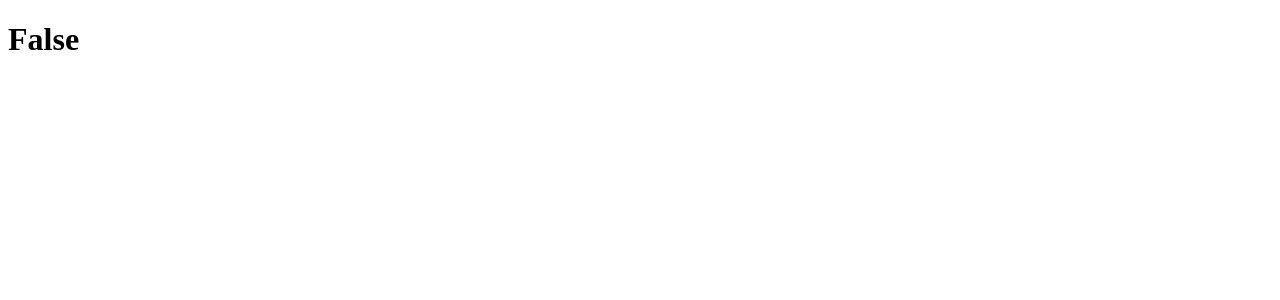
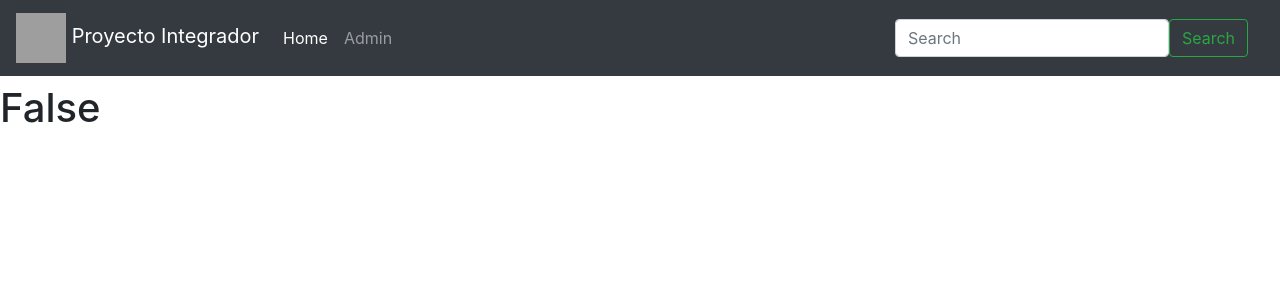
Before and after one commit to MaximoSav/Proyecto-Integrador-Django, a Django app: page / in a window 1280 px wide. Before the commit the part shown is almost empty. Shown: the top 300 px of the page. Run offline with Django 3.2, Linux system fonts and the light colour scheme; parts of the project's set-up code (start-up, migrations or seed data) failed here and were passed over; some libraries are stand-ins or nearby versions; grey boxes are pictures that could not be loaded.

Commit message:
Updated requirements and README.md, added bootstrap and added navbar in home page

```diff
--- a/core/core/settings.py
+++ b/core/core/settings.py
@@ -39,7 +39,8 @@ INSTALLED_APPS = [
     'django.contrib.sessions',
     'django.contrib.messages',
     'django.contrib.staticfiles',
-    'mercado'
+    'bootstrap4',
+    'mercado',
 ]
 
 MIDDLEWARE = [
@@ -122,6 +123,9 @@ USE_TZ = True
 
 STATIC_URL = '/static/'
 STATIC_ROOT = os.path.join(BASE_DIR , 'static')
+STATICFILES_DIRS = (
+                os.path.join(BASE_DIR, 'staticfiles'),
+)
 
 MEDIA_URL = '/media/'
 MEDIA_ROOT = BASE_DIR + '/media/'
--- a/core/templates/mercado/base.html
+++ b/core/templates/mercado/base.html
@@ -1,11 +1,40 @@
 <!DOCTYPE html>
+{% load static %}
 <html lang="en">
 <head>
     <meta charset="UTF-8">
+    <meta name="viewport" content="width=device-width, initial-scale=1, shrink-to-fit=no">
     <title>Pagina web</title>
+
+    {% load bootstrap4 %}
+    {% bootstrap_css %}
+
 </head>
 <body>
+    <nav class="navbar navbar-expand-lg navbar-dark bg-dark">
+        <a class="navbar-brand" href="/">
+            <img src={% static 'logo.png' %} width="50" height="50" class="d-inline-block align-center" alt="" loading="lazy"></img> Proyecto Integrador
+        </a>
+        <ul class="navbar-nav mr-auto">
+            <li class="nav-item">
+                <a class="nav-link active" href="/">Home</a>
+            </li>
+
+            <li class="nav-item">
+                <a class="nav-link" href="/admin">Admin</a>
+            </li>
+        </ul>
+        <div class="navbar">
+            <form class="form-inline">
+              <input class="form-control" type="search" placeholder="Search">
+              <button class="btn btn-outline-success" type="submit">Search</button>
+            </form>
+        </div>
+
+    </nav>
     <h1> {{ user.username }} </h1>
     <h1> {{ user.is_authenticated }} </h1>
+
+    {% bootstrap_javascript jquery='full' %}
 </body>
 </html>
--- a/requirements.txt
+++ b/requirements.txt
@@ -1,7 +1,10 @@
+beautifulsoup4==4.9.3
 Django==2.2
+django-bootstrap4==2.3.1
 django-jet==1.0.8
 google-api-python-client==1.4.1
 httplib2==0.18.1
+importlib-metadata==2.0.0
 oauth2client==4.1.3
 Pillow==7.2.0
 pyasn1==0.4.8
@@ -9,5 +12,7 @@ pyasn1-modules==0.2.8
 pytz==2020.1
 rsa==4.6
 six==1.15.0
+soupsieve==2.0.1
 sqlparse==0.4.1
 uritemplate==3.0.1
+zipp==3.4.0
```
Also changed, not shown: README.md, 1 other file.
